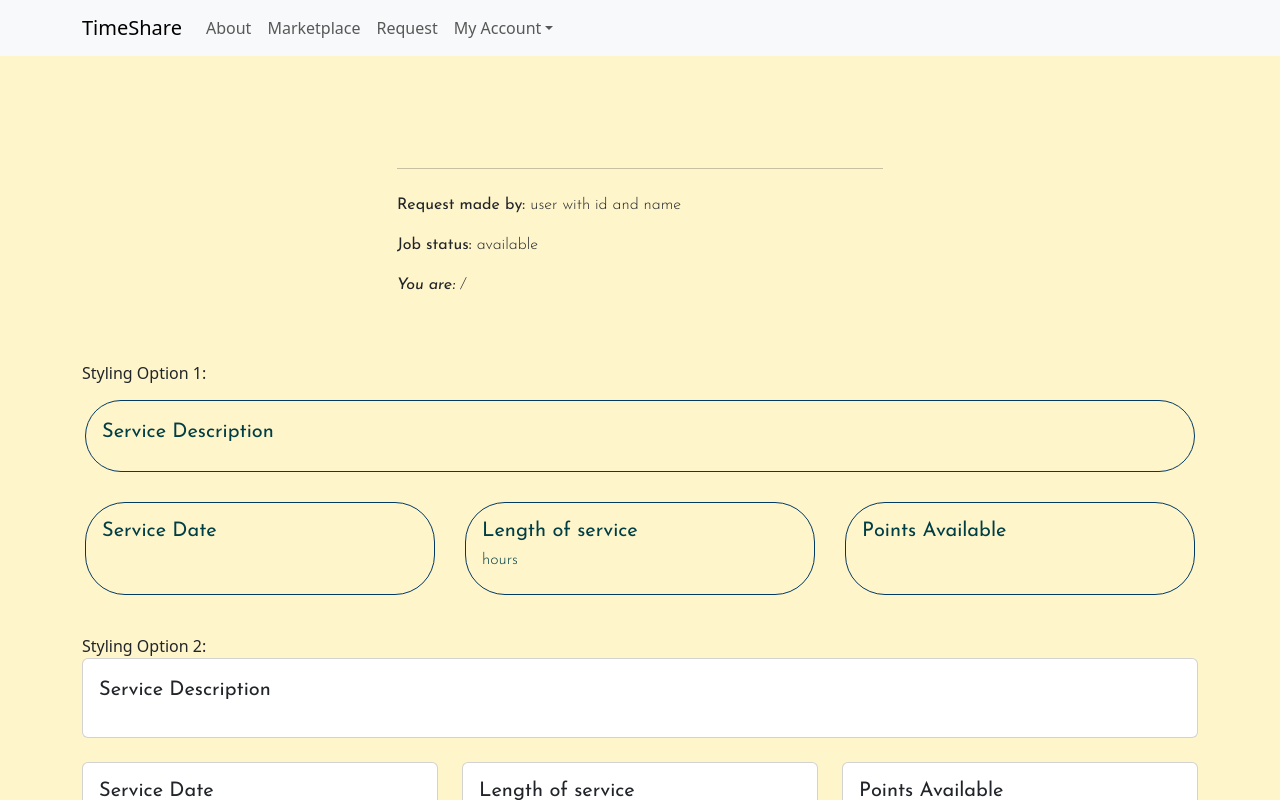
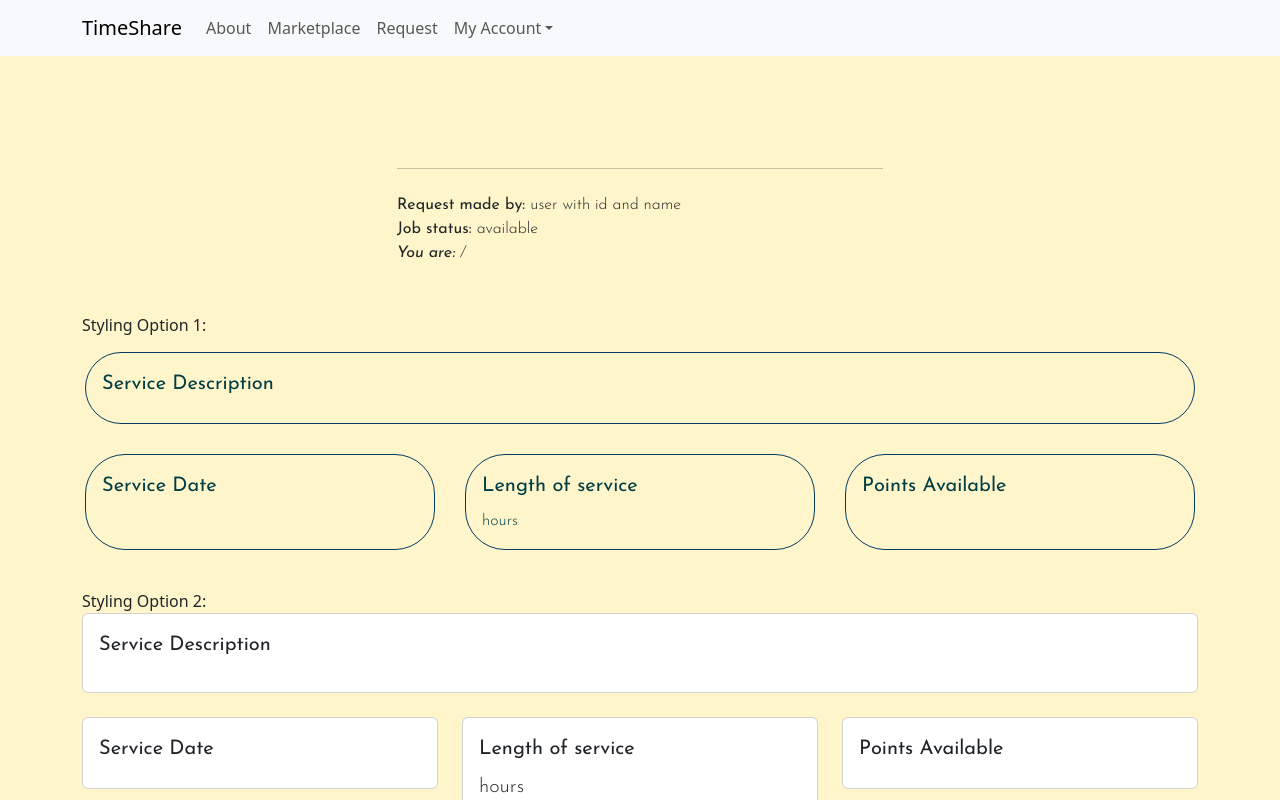
Before and after one commit to CodeOp-tech/fs34-group-C, a React (Vite) app in the folder client/: page /jobs/1 in a window 1280 px wide. Shown: the top 800 px of the page. Built offline with nearby package versions, Linux system fonts and the light colour scheme; no server answers; sample sign-in values are in the browser's storage.

Commit message:
Adjusted html in Details.jsx

```diff
--- a/client/src/pages/Details.jsx
+++ b/client/src/pages/Details.jsx
@@ -106,26 +106,26 @@ export default function Details() {
 
               <hr />
             </div>
-            <p className="josefin-sans-300 mt-4">
+            <div className="josefin-sans-300 mt-4">
               <strong>Request made by: </strong>user with id {creator.id} and
               name {creator.firstname} {creator.lastname}
-            </p>
+            </div>
             {jobDetails.assigned_to ? (
-              <p className="josefin-sans-300 ">
+              <div className="josefin-sans-300 ">
                 <strong>The job is assigned to: </strong> user_id{" "}
                 {jobDetails.assigned_to}
-              </p>
+              </div>
             ) : (
-              <p className="josefin-sans-300 ">
+              <div className="josefin-sans-300 ">
                 <strong>Job status: </strong>available
-              </p>
+              </div>
             )}
-            <p className="josefin-sans-300 ">
+            <div className="josefin-sans-300 ">
               <em>
                 <strong>You are:</strong> {loggedinUser.id} /{" "}
                 {loggedinUser.firstname} {loggedinUser.lastname}
               </em>
-            </p>
+            </div>
           </Col>
         </Row>
         Styling Option 1:
@@ -139,18 +139,18 @@ export default function Details() {
         </Row>
         <Row>
           <Col className="profile-container">
-            <h3 className="m  josefin-sans-400 fs-5">Service Date</h3>
-            <h6 className="mt-2  josefin-sans-300">{formattedDate}</h6>
+            <div className="m  josefin-sans-400 fs-5">Service Date</div>
+            <div className="mt-2  josefin-sans-300">{formattedDate}</div>
           </Col>
           <Col className="profile-container">
-            <h3 className="m  josefin-sans-400 fs-5">Length of service</h3>
-            <h6 className="mt-2  josefin-sans-300">
+            <div className="m  josefin-sans-400 fs-5">Length of service</div>
+            <div className="mt-2  josefin-sans-300">
               {jobDetails.time_required} hours
-            </h6>
+            </div>
           </Col>
           <Col className="profile-container">
-            <h3 className="m  josefin-sans-400 fs-5">Points Available</h3>
-            <h6 className="mt-2  josefin-sans-300">{jobDetails.points}</h6>
+            <div className="m  josefin-sans-400 fs-5">Points Available</div>
+            <div className="mt-2  josefin-sans-300">{jobDetails.points}</div>
           </Col>
         </Row>
         <br />
@@ -174,8 +174,8 @@ export default function Details() {
             <Card className="mb-4">
               <Card.Body>
                 <Card.Text className="m  josefin-sans-400 fs-5">
-                  <h3 className="m  josefin-sans-400 fs-5">Service Date</h3>
-                  <h6 className="mt-2  josefin-sans-300">{formattedDate}</h6>
+                  <div className="m  josefin-sans-400 fs-5">Service Date</div>
+                  <div className="mt-2  josefin-sans-300">{formattedDate}</div>
                 </Card.Text>
               </Card.Body>
             </Card>
@@ -185,12 +185,12 @@ export default function Details() {
             <Card className="mb-4">
               <Card.Body>
                 <Card.Text className="m  josefin-sans-400 fs-5">
-                  <h3 className="m  josefin-sans-400 fs-5">
+                  <div className="m  josefin-sans-400 fs-5">
                     Length of service
-                  </h3>
-                  <h6 className="mt-2  josefin-sans-300">
+                  </div>
+                  <div className="mt-2  josefin-sans-300">
                     {jobDetails.time_required} hours
-                  </h6>
+                  </div>
                 </Card.Text>
               </Card.Body>
             </Card>
@@ -199,10 +199,12 @@ export default function Details() {
             <Card className="mb-4">
               <Card.Body>
                 <Card.Text className="m  josefin-sans-400 fs-5">
-                  <h3 className="m  josefin-sans-400 fs-5">Points Available</h3>
-                  <h6 className="mt-2  josefin-sans-300">
+                  <div className="m  josefin-sans-400 fs-5">
+                    Points Available
+                  </div>
+                  <div className="mt-2  josefin-sans-300">
                     {jobDetails.points}
-                  </h6>
+                  </div>
                 </Card.Text>
               </Card.Body>
             </Card>
```
